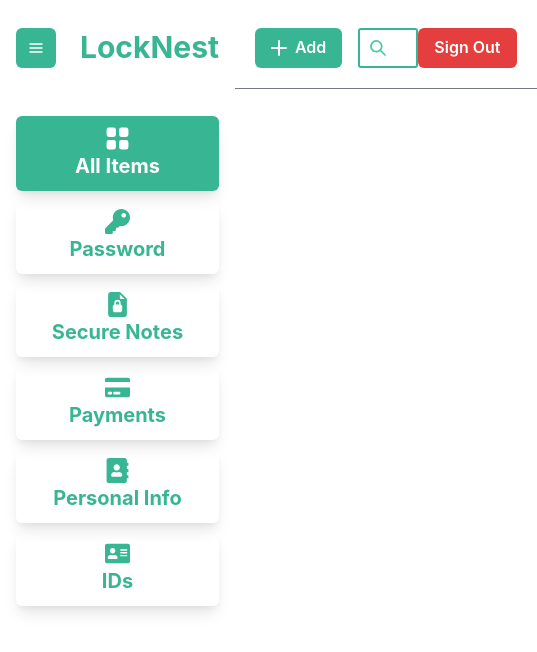
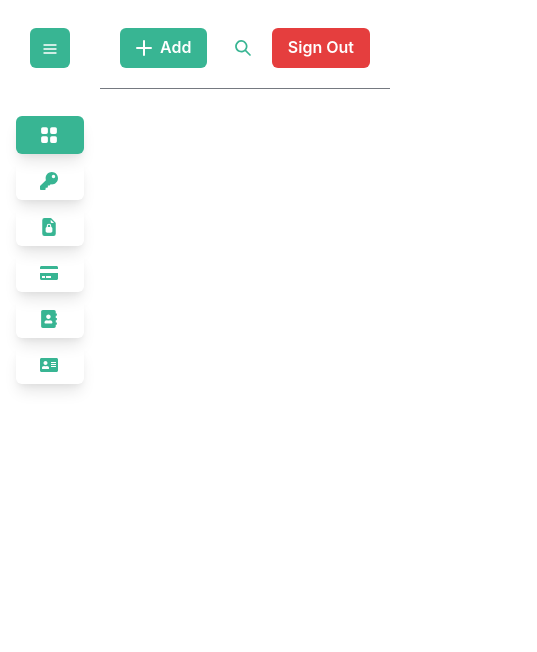
Before and after one commit to amit-ksh/locknest, a Next.js app: page / in a window 390 px wide. Shown: the top 652 px of the page, 537 px wide, since content can reach past the window. Built offline with nearby package versions, Linux system fonts and the light colour scheme.

Commit message:
refractoring and responsive

```diff
--- a/components/AddNewItem.jsx
+++ b/components/AddNewItem.jsx
@@ -1,17 +1,11 @@
 import { MenuItem, useDisclosure } from '@chakra-ui/react';
-import { useRef } from 'react';
 
 const AddNewItem = ({ item }) => {
   const { isOpen, onOpen, onClose } = useDisclosure();
-  const btnRef = useRef();
 
   return (
     <>
-      <MenuItem
-        ref={btnRef}
-        onClick={onOpen}
-        _hover={{ color: 'white', bg: 'brand.400' }}
-      >
+      <MenuItem onClick={onOpen} _hover={{ color: 'white', bg: 'brand.400' }}>
         {item.name}
       </MenuItem>
 
--- a/components/Header.jsx
+++ b/components/Header.jsx
@@ -1,21 +1,21 @@
-import { AddIcon, SearchIcon } from '@chakra-ui/icons';
+import { AddIcon } from '@chakra-ui/icons';
 import { Box, Flex } from '@chakra-ui/layout';
 import {
   Button,
-  Input,
-  InputGroup,
-  InputLeftElement,
   Menu,
   MenuButton,
   MenuList,
+  useDisclosure,
 } from '@chakra-ui/react';
 import { useRouter } from 'next/router';
 import { useState } from 'react';
 import { auth } from '../lib/mutations';
 
 import AddNewItem from './AddNewItem';
+import SearchBar from './SearchBar';
 
 const Header = ({ menuItems }) => {
+  const { isOpen, onOpen, onClose } = useDisclosure();
   const [isLoading, setIsLoading] = useState(false);
   const router = useRouter();
 
@@ -31,16 +31,16 @@ const Header = ({ menuItems }) => {
   return (
     <Box w="100%" p={5} pt={7}>
       <Flex justify="space-between" alignItems="center">
-        <Flex
-          flexBasis="60%"
-          gap={4}
-          justify="space-between"
-          alignItems="center"
-        >
+        <Flex flexBasis="60%" gap={4}s alignItems="center">
           {/* ADD ITEM BUTTONS */}
+          {menuItems.length > 1 ? (
             <Box>
               <Menu>
-              <MenuButton variant="primary" as={Button} leftIcon={<AddIcon />}>
+                <MenuButton
+                  variant="primary"
+                  as={Button}
+                  leftIcon={<AddIcon />}
+                >
                   Add
                 </MenuButton>
                 <MenuList>
@@ -50,16 +50,19 @@ const Header = ({ menuItems }) => {
                 </MenuList>
               </Menu>
             </Box>
+          ) : (
+            <Box>
+              <Button variant="primary" onClick={onOpen} leftIcon={<AddIcon />}>
+                Add
+              </Button>
+
+              <menuItems.Form isOpen={isOpen} onClose={onClose} />
+            </Box>
+          )}
 
           {/* SEARCH BAR */}
-          <Box w="60%">
-            <InputGroup>
-              <InputLeftElement
-                pointerEvents="cursor"
-                children={<SearchIcon color="brand.400" />}
-              />
-              <Input type="text" placeholder="Search" />
-            </InputGroup>
+          <Box w="60%" mr={2}>
+            <SearchBar />
           </Box>
         </Flex>
 
--- a/components/InputBox.tsx
+++ b/components/InputBox.tsx
@@ -8,6 +8,7 @@ import {
   InputGroup,
   InputRightElement,
 } from '@chakra-ui/react';
+import { Box, Heading, SimpleGrid } from '@chakra-ui/layout';
 
 const InputBox: FC<{
   label: string;
@@ -29,7 +30,7 @@ const InputBox: FC<{
   onChange,
 }) => {
   const [show, setShow] = useState(false);
-  const [showHelpers, setShowHelpers] = useState(false);
+
   return (
     <FormControl>
       <FormLabel>{label}</FormLabel>
@@ -58,22 +59,17 @@ const InputBox: FC<{
       </InputGroup>
 
       {helpers.length > 0 && (
-        <Button
-          variant="primary"
-          h="1.75rem"
-          size="sm"
-          mt={2}
-          onClick={() => setShowHelpers(!showHelpers)}
-        >
-          {showHelpers ? 'Hide Helpers' : 'Show Helpers'}
-        </Button>
+        <Box mt={2}>
+          <Heading as="h5" size="md">
+            Minimum requirements:
+          </Heading>
+          <SimpleGrid columns={2}>
+            {helpers.map((helper) => (
+              <FormHelperText fontSize="md">{helper}</FormHelperText>
+            ))}
+          </SimpleGrid>
+        </Box>
       )}
-
-      {showHelpers &&
-        helpers &&
-        helpers.map((helper) => (
-          <FormHelperText fontSize="md">{helper}</FormHelperText>
-        ))}
     </FormControl>
   );
 };
--- a/components/Navbar.tsx
+++ b/components/Navbar.tsx
@@ -62,24 +62,34 @@ const Navbar = ({ tabView, handleClick }) => {
   return (
     <VStack
       color="brand.500"
-      w={tabView ? '100px' : 'full'}
+      w={{ lg: tabView ? '100px' : 'full', base: !tabView ? '100px' : 'full' }}
       h="full"
       p={4}
       spacing={12}
       align="flex-start"
     >
       <VStack w="100%" mt={3} alignItems="flex-start" spacing={4}>
-        <Flex w="100%" justify="space-around" align="center">
+        <Flex w="100%" justify="center" align="center">
           <IconButton
+            display={{ lg: 'none', md: 'block', base: 'block' }}
             variant="primary"
             aria-label="Open Menu"
             size="md"
-            mr={{ lg: !tabView && 4, md: !tabView && 6, base: !tabView && 6 }}
+            mr={{ lg: !tabView && 4 }}
             icon={<HamburgerIcon />}
             onClick={handleClick}
           />
           <Box display={tabView && 'none'}>
-            <Heading size="xl">LockNest</Heading>
+            <Heading
+              size="xl"
+              display={{
+                lg: tabView ? 'none' : 'block',
+                md: tabView ? 'block' : 'none',
+                base: tabView ? 'block' : 'none',
+              }}
+            >
+              LockNest
+            </Heading>
           </Box>
         </Flex>
       </VStack>
@@ -92,7 +102,7 @@ const Navbar = ({ tabView, handleClick }) => {
               key={menu.name}
               py="10px"
               px="20px"
-              fontSize="xl"
+              fontSize={{ lg: 'xl', md: 'lg', base: 'lg' }}
               fontWeight="bold"
               _hover={{ bg: 'brand.400', color: 'white' }}
               color={router.asPath === menu.route ? 'white' : ''}
@@ -107,12 +117,14 @@ const Navbar = ({ tabView, handleClick }) => {
                     display="flex"
                     justifyItems="center"
                     alignItems="center"
-                    flexDirection={{ lg: 'row', md: 'column', base: 'column' }}
                   >
-                    <ListIcon as={menu.icon} w="25px" h="25px" mr="0" />
+                    <ListIcon as={menu.icon} ml={1} mr={4} />
                     <Text
-                      display={tabView && 'none'}
-                      ml={{ lg: '20px', md: '0', base: '0' }}
+                      display={{
+                        lg: 'block',
+                        md: tabView ? 'block' : 'none',
+                        base: tabView ? 'block' : 'none',
+                      }}
                     >
                       {menu.name}
                     </Text>
--- /dev/null
+++ b/components/SearchBar.jsx
@@ -0,0 +1,56 @@
+import { SearchIcon } from '@chakra-ui/icons';
+import {
+  IconButton,
+  Input,
+  InputGroup,
+  InputLeftElement,
+  Modal,
+  ModalBody,
+  ModalContent,
+  ModalOverlay,
+  Tooltip,
+  useDisclosure,
+} from '@chakra-ui/react';
+
+const SearchBar = () => {
+  const { isOpen, onOpen, onClose } = useDisclosure();
+  return (
+    <>
+      <Tooltip label="search">
+        <IconButton
+          w="10%"
+          bg="white"
+          aria-label="Search"
+          color="brand.500"
+          _hover={{
+            bg: 'brand.500',
+            color: 'white',
+          }}
+          _focus={{
+            bg: 'brand.500',
+            color: 'white',
+          }}
+          icon={<SearchIcon />}
+          onClick={onOpen}
+        />
+      </Tooltip>
+
+      <Modal isOpen={isOpen} onClose={onClose}>
+        <ModalOverlay />
+        <ModalContent p={4}>
+          <ModalBody>
+            <InputGroup>
+              <InputLeftElement
+                pointerEvents="none"
+                children={<SearchIcon htmlFor="search" color="brand.400" />}
+              />
+              <Input id="search" type="text" placeholder="Search" />
+            </InputGroup>{' '}
+          </ModalBody>
+        </ModalContent>
+      </Modal>
+    </>
+  );
+};
+
+export default SearchBar;
--- /dev/null
+++ b/lib/auth.ts
@@ -0,0 +1,38 @@
+import jwt from 'jsonwebtoken';
+import { NextApiRequest, NextApiResponse } from 'next';
+import prisma from './prisma';
+
+export const validateRoute = (handler) => {
+  return async (req: NextApiRequest, res: NextApiResponse) => {
+    const token = req.cookies.LOCKNEST_ACCESS_TOKEN;
+
+    if (token) {
+      let user;
+
+      try {
+        const { id } = jwt.verify(token, process.env.JWT_SECRET);
+        user = await prisma.user.findUnique({
+          where: { id },
+        });
+
+        if (!user) {
+          throw new Error('Not real user');
+        }
+      } catch (error) {
+        res.status(401);
+        res.json({ error: 'Not Authorizied' });
+        return;
+      }
+
+      return handler(req, res, user);
+    }
+
+    res.status(401);
+    res.json({ error: 'Not Authorizied' });
+  };
+};
+
+export const validateToken = (token) => {
+  const user = jwt.verify(token, 'secret');
+  return user;
+};
--- a/package.json
+++ b/package.json
@@ -27,7 +27,8 @@
     "react": "18.0.0",
     "react-dom": "18.0.0",
     "react-icons": "^4.3.1",
-    "reset-css": "^5.0.1"
+    "reset-css": "^5.0.1",
+    "swr": "^1.3.0"
   },
   "devDependencies": {
     "@types/bcrypt": "^5.0.0",
--- a/pages/api/savepassword.ts
+++ b/pages/api/savepassword.ts
@@ -1,18 +1,13 @@
 import { NextApiRequest, NextApiResponse } from 'next';
-import jwt from 'jsonwebtoken';
+import { validateRoute } from '../../lib/auth';
 import prisma from '../../lib/prisma';
 
-export default async (req: NextApiRequest, res: NextApiResponse) => {
-  const { name, url, username, password, notes, userId } = req.body;
-  const token = req.cookies.LOCKNEST_ACCESS_TOKEN;
-
-  let newCreatedPassword;
-
-  const user = jwt.verify(token, process.env.JWT_SECRET);
-  console.log(user);
+export default validateRoute(
+  async (req: NextApiRequest, res: NextApiResponse, user) => {
+    const { name, url, username, password, notes } = req.body;
 
     try {
-    newCreatedPassword = await prisma.password.create({
+      await prisma.password.create({
         data: {
           name,
           username,
@@ -24,11 +19,12 @@ export default async (req: NextApiRequest, res: NextApiResponse) => {
           },
         },
       });
+
+      res.json({ success: true });
     } catch (e) {
-    res.status(401);
-    res.json({ error: e.message });
+      res.status(500);
+      res.json({ error: { message: 'Password not saved.' } });
       return;
     }
-
-  res.json({ newCreatedPassword });
-};
+  }
+);
--- a/pages/index.tsx
+++ b/pages/index.tsx
@@ -1,33 +1,10 @@
 import MainLayout from '../components/MainLayout';
 import PasswordFrom from '../components/PasswordForm';
 
-const menuItems = [
-  {
-    name: 'Password',
-    Form: PasswordFrom,
-  },
-  {
-    name: 'Secure Notes',
-    Form: PasswordFrom,
-  },
-  {
-    name: 'Credit/Debit Card',
-    Form: PasswordFrom,
-  },
-  {
-    name: 'Bank Account',
-    Form: PasswordFrom,
-  },
-  {
-    name: 'Address',
-    Form: PasswordFrom,
-  },
-  {
-    name: 'ID Card',
-    Form: PasswordFrom,
-  },
-];
-
+const menuItems = {
+  name: 'Password',
+  Form: PasswordFrom,
+};
 const Home = () => {
   return <MainLayout menuItems={menuItems} />;
 };
```
Also changed, not shown: components/PasswordForm.jsx (+24 -9 lines), components/SignupForm.tsx (+4 -4 lines), 2 other files (tests, documents, lock files or other folders). Lines whose indentation alone changed are shown as unchanged.
